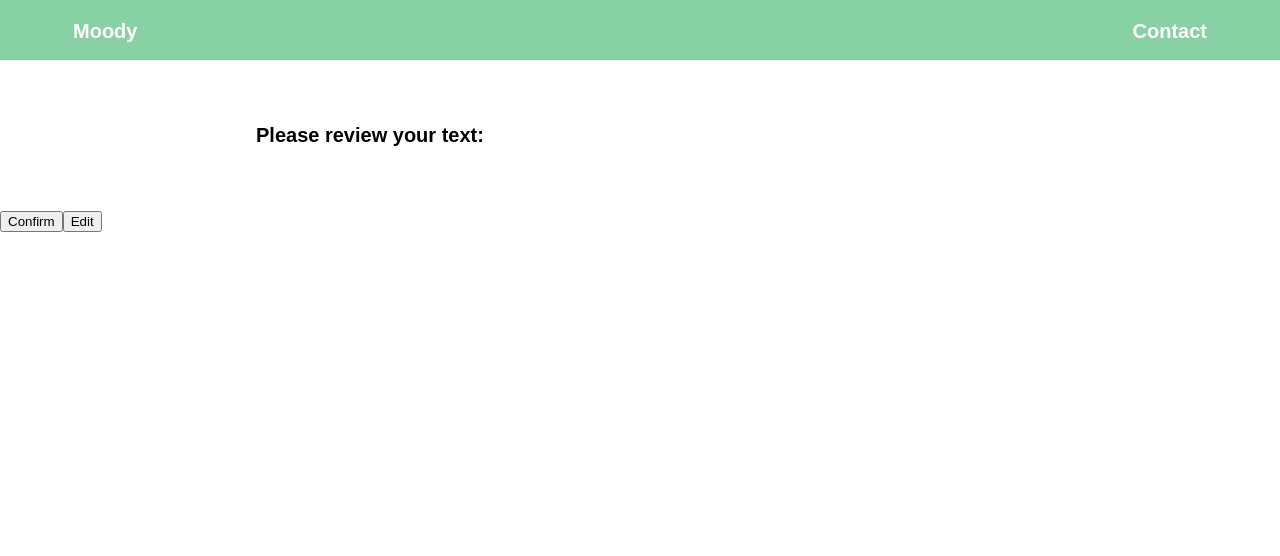
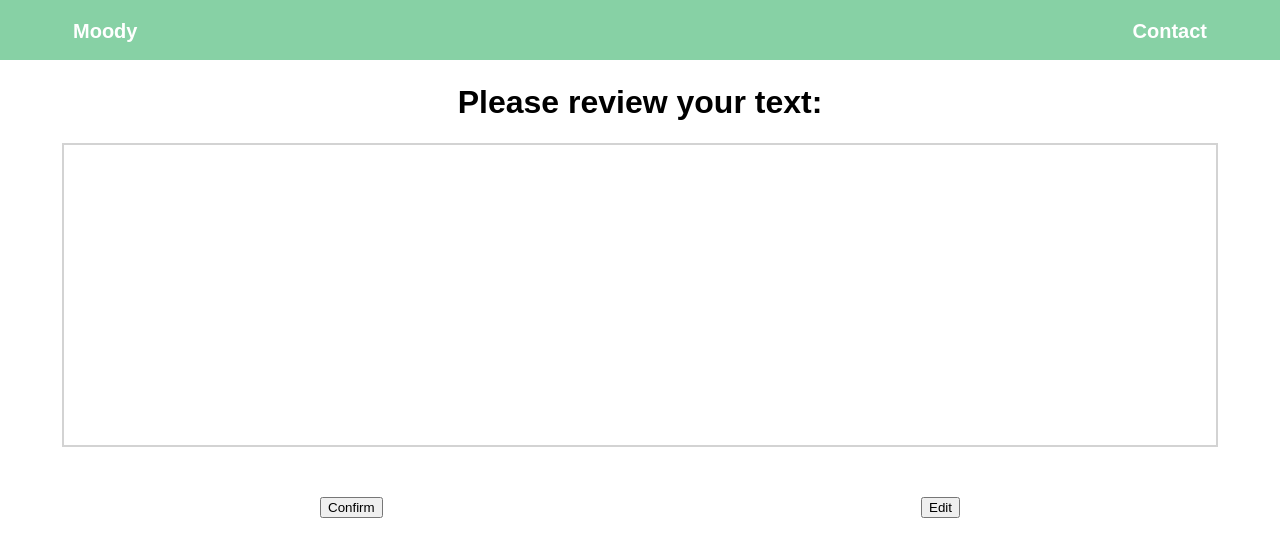
Before and after one commit to Papatiara/Moody1, a React (Create React App) app: page /review in a window 1280 px wide. Shown: the top 556 px of the page. Built offline with nearby package versions, Linux system fonts and the light colour scheme.

Commit message:
updating read me and css

```diff
--- a/src/components/Charts.tsx
+++ b/src/components/Charts.tsx
@@ -18,7 +18,7 @@ const Charts = ({ history, setTextBlob, value }: Props) => {
 
   return (
     <div css={styles.charts_item}>
-      <BarChart width={600} height={300} data={value}>
+      <BarChart width={400} height={300} data={value}>
         <XAxis dataKey="name" stroke="#8884d8" />
         <YAxis />
         <Tooltip />
@@ -31,17 +31,15 @@ const Charts = ({ history, setTextBlob, value }: Props) => {
 };
 const styles = {
   charts_item: css`
-    margin-top: 10%;
-    margin-left: 33.33%;
-    margin-right: 33.33%;
-    top: 10%;
+    width: 100%;
+    display: flex;
+    justify-content: space-around;
+    align-items: center;
+    flex-direction: column;
+
   `,
   charts_button: css`
-    border: 2px solid lightgray;
-    width: 90px;
-    left: 70px;
-    right: 30px;
-    margin-left: 20%;
+    border: 2px solid lightgrey;
     text-align: center;
     cursor: pointer;
     &:hover {
--- a/src/components/Intro.tsx
+++ b/src/components/Intro.tsx
@@ -38,8 +38,11 @@ const fadeText = keyframes` {
 
 const styles = {
   intro_content: css`
+    width: 100%;
     display: flex;
     justify-content: space-around;
+    flex-direction: column;
+    flex-wrap: wrap-reverse;
     clear: left;
     pointer-events:none;
     overflow: hidden;
@@ -50,7 +53,7 @@ const styles = {
     margin-right: 20%;
     text-align: center;
     font-weight: bold;
-    font-size: 20px;
+    font-size: 2em;
     animation: ${fadeText} 5s ease infinite;
   `,
 };
--- a/src/components/Loading.tsx
+++ b/src/components/Loading.tsx
@@ -24,20 +24,22 @@ const spin = keyframes`
 
 const styles = {
   loading_ring: css`
-    display: inline-block;
-    width: 64px;
-    height: 64px;
-    margin-left: 33.33%;
-    margin-right: 33.33%;
-    margin-top: 20%;
+    display: flex;
+    flex-direction: row;
+    justify-content: center;
+    align-items: center;
+    margin: auto;
+    width: 100%;
+    height: 100%;
     & div {
-      box-sizing: border-box;
-      display: block;
+      // box-sizing: border-box;
+      // display: block;
       position: absolute;
+      margin-top: 50%;
       width: 51px;
       height: 51px;
-      margin: 6px;
-      border: 6px solid #fff;
+      // margin: 6px;
+      border: 8px solid black;
       border-radius: 50%;
       animation: ${spin} 1.2s cubic-bezier(0.5, 0, 0.5, 1) infinite;
       border-color: #dfc transparent transparent transparent;
--- a/src/components/ReviewText.tsx
+++ b/src/components/ReviewText.tsx
@@ -1,7 +1,7 @@
 /** @jsx jsx */
 
 import { css, jsx } from '@emotion/core';
-import {RouteComponentProps, withRouter} from "react-router-dom";
+import { RouteComponentProps, withRouter } from "react-router-dom";
 
 
 type Props = RouteComponentProps & {
@@ -9,7 +9,7 @@ type Props = RouteComponentProps & {
 }
 
 
-const ReviewText = ({history, value}: Props)=> {
+const ReviewText = ({ history, value }: Props) => {
   const handleEdit = () => {
     history.push('/');
   };
@@ -18,38 +18,67 @@ const ReviewText = ({history, value}: Props)=> {
   };
 
   return (
-    <div>
+    <div css={styles.review}>
       <h1 css={styles.review_input}> Please review your text: </h1>
-      <p css={styles.review_value_added}> {value} </p>
-      <button css={styles.review_button} onClick={handleConfirm}> Confirm </button>
-      <button css={styles.review_button} onClick={handleEdit}> Edit </button>
+      <div css={styles.text_review}>
+         {value}
+      </div>
+      <div css={styles.buttons}>
+        <button css={styles.review_button} onClick={handleConfirm}> Confirm </button>
+        <button css={styles.review_button} onClick={handleEdit}> Edit </button>
+      </div>
     </div>
   );
 };
 
 const styles = {
+  review: css`
+    width: 100%;
+    display: flex;
+    flex-direction: column;
+    align-items: center;
+    justify-content: center;
+  `,
   review_input: css`
-    text-align: left;
+    text-align: center;
     font-weight: bold;
-    font-size: 20px;
-    margin-left: 20%;
-    margin-top: 5%;
+  `,
+  text_review: css`
+    margin: auto;
+    width: 90%;
+    border: 2px solid lightgrey;
+    height: 300px;
+    min-height: 300px:
+    font-size: 2em;
+    white-space: pre-wrap;
+    word-wrap: break-word;
+    word-break: break-word;
+
   `,
   review_value_added: css`
-    text-align: left;
+    width: 80%;
+    text-align: center;
+    margin: auto;
     font-size: 20px;
-    margin-left: 20%;
-    margin-right: 20%;
-    margin-top: 5%;
   `,
-  review_button: css`
+    buttons: css`
+    width: 50%;
+    display: flex;
+    flex-direction: row;
+    justify-content: space-between;
+    margin-top: 50px;
+
+  `,
+      review_button: css`
   {
     cursor:pointer;
-    margin-left: 20%;
     user-select: none;
     outline: none;
     pointer-events: auto;
     text-align: center;
+    border-radius: 10%;
+    width: 60px;
+    height: 30px;
   }
   `,
 };
--- a/src/components/TextAreaInput.tsx
+++ b/src/components/TextAreaInput.tsx
@@ -69,7 +69,7 @@ const styles = {
       font-family: Akkurat Std, -apple-system, BlinkMacSystemFont, Segoe UI, Roboto, Oxygen, Ubuntu,
         Cantarell, Helvetica Neue, sans-serif, Arial;
       -webkit-font-smoothing: antialiased;
-      font-size: 15px;
+      font-size: 2em;
       white-space: pre-wrap;
       word-wrap: break-word;
       word-break: break-word;
@@ -101,6 +101,9 @@ const styles = {
       outline: none;
       pointer-events: auto;
       text-align: center;
+      border-radius: 10%;
+      width: 60px;
+      height: 30px;
     }
   `,
 };
```
